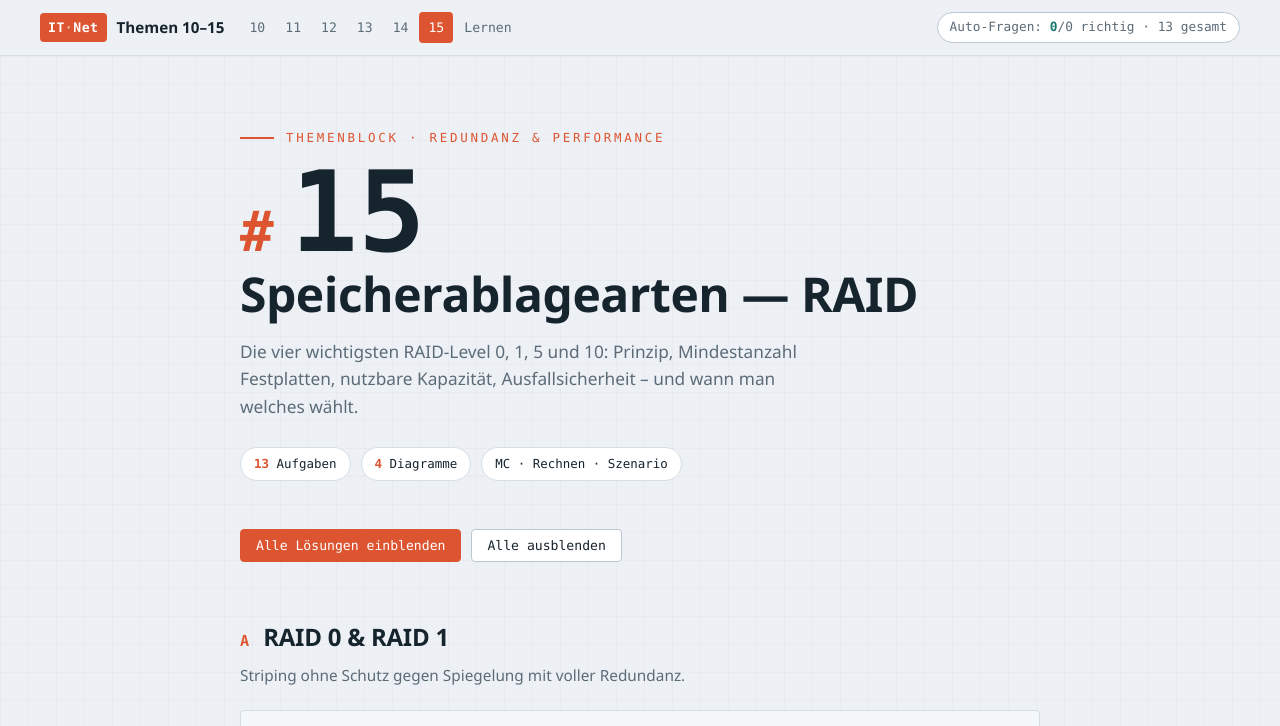
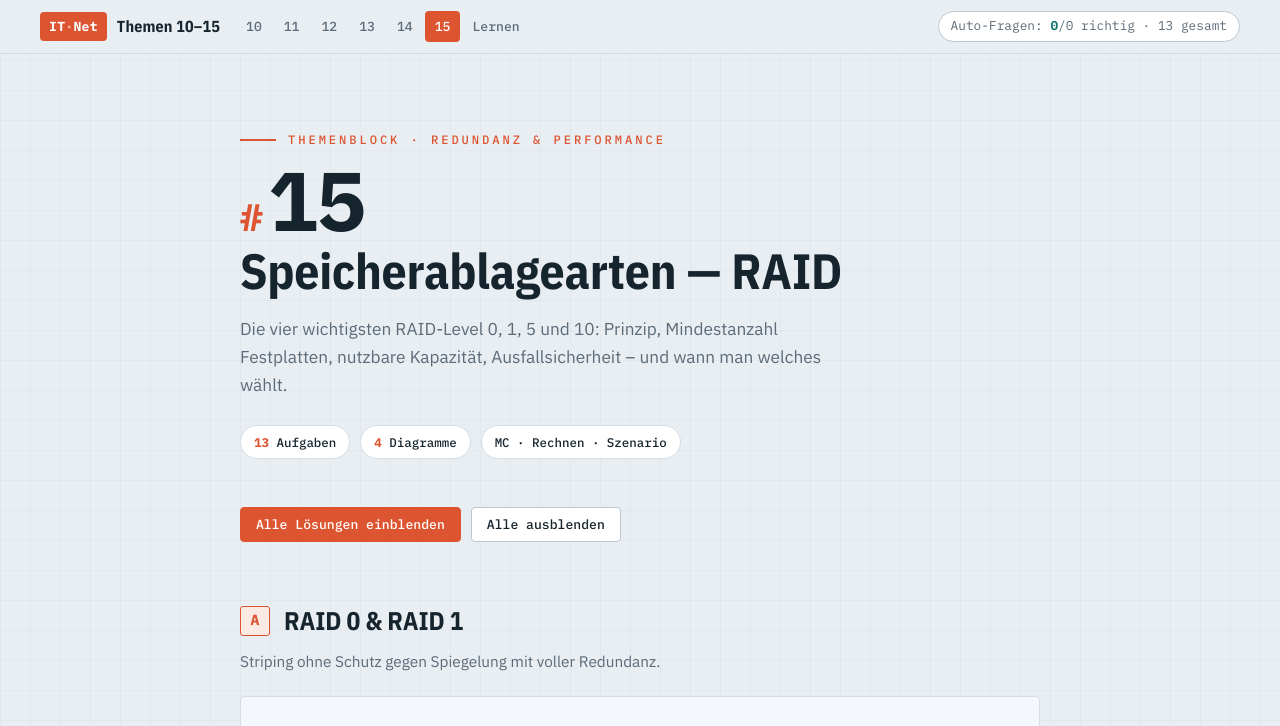
Before and after one commit to TestsPeda/Website_Learn_IT_Network, a plain HTML site: page 15-raid.html in a window 1280 px wide. Shown: the top 726 px of the page. Drawn offline with nearby package versions, Linux system fonts and the light colour scheme.

Commit message:
Optimized structure and styling

```diff
--- a/assets/style.css
+++ b/assets/style.css
@@ -1,15 +1,20 @@
+@import url('https://fonts.googleapis.com/css2?family=IBM+Plex+Mono:wght@400;500;600;700&family=IBM+Plex+Sans+Condensed:wght@600;700&family=IBM+Plex+Sans:wght@400;500;600;700&display=swap');
+
 /* =========================================================================
    IT-Lernmaterial · Themen 10–15
-   Visual identity: signal-orange + deep teal on cool blue-grey paper.
-   Monospace carries all
-   technical tokens (IP, binär, hex, RAID) — the subject's own vernacular.
+   Visual identity: an engineering "drawing sheet" — signal-orange + deep teal
+   on cool blue-grey paper, set in the IBM Plex superfamily (the typeface drawn
+   for enterprise infrastructure — the subject's own world). IBM Plex Mono
+   carries every technical token (IP, binär, hex, RAID) — the subject's vernacular;
+   IBM Plex Sans Condensed gives headings a tight, engineered, blueprint-label cut.
+   Palette hexes are shared verbatim with the inline SVG diagrams — do not drift.
    ========================================================================= */
 
 :root {
-  /* palette — committed once, transcribed here */
-  --ground:      #EDF1F5;
+  /* palette — committed once; mirrored inside the inline SVGs */
+  --ground:      #E9EEF3;
   --surface:     #FFFFFF;
-  --surface-2:   #F5F8FB;
+  --surface-2:   #F4F7FB;
   --ink:         #16242E;
   --muted:       #5C6B78;
   --line:        #D4DEE6;
@@ -22,13 +27,13 @@
   --warn:        #B5462F;
   --gold:        #C6841E;
 
-  --font-display: "Segoe UI Semibold","Segoe UI",system-ui,-apple-system,sans-serif;
-  --font-body:    "Segoe UI",system-ui,-apple-system,"Helvetica Neue",sans-serif;
-  --font-mono:    "Cascadia Code","Cascadia Mono","Consolas",ui-monospace,"SF Mono",monospace;
+  --font-display: "IBM Plex Sans Condensed","Segoe UI",system-ui,-apple-system,sans-serif;
+  --font-body:    "IBM Plex Sans","Segoe UI",system-ui,-apple-system,"Helvetica Neue",sans-serif;
+  --font-mono:    "IBM Plex Mono","Cascadia Code","Consolas",ui-monospace,"SF Mono",monospace;
 
   --maxw: 880px;
   --radius: 4px;
-  --shadow: 0 1px 2px rgba(22,36,46,.06), 0 6px 22px rgba(22,36,46,.06);
+  --shadow: 0 1px 2px rgba(22,36,46,.06), 0 6px 22px rgba(22,36,46,.07);
 }
 
 * { box-sizing: border-box; }
@@ -38,40 +43,43 @@ html { scroll-behavior: smooth; scroll-padding-top: 84px; }
 body {
   margin: 0;
   font-family: var(--font-body);
+  font-weight: 400;
   color: var(--ink);
   background: var(--ground);
-  line-height: 1.6;
+  line-height: 1.62;
   -webkit-font-smoothing: antialiased;
+  text-rendering: optimizeLegibility;
   /* faint blueprint grid — quiet atmosphere, not loud */
   background-image:
-    linear-gradient(rgba(22,36,46,.022) 1px, transparent 1px),
-    linear-gradient(90deg, rgba(22,36,46,.022) 1px, transparent 1px);
-  background-size: 28px 28px;
+    linear-gradient(rgba(22,36,46,.026) 1px, transparent 1px),
+    linear-gradient(90deg, rgba(22,36,46,.026) 1px, transparent 1px);
+  background-size: 30px 30px;
 }
 
 /* ---------- top bar ---------------------------------------------------- */
 .topbar {
   position: sticky; top: 0; z-index: 50;
   display: flex; align-items: center; gap: 16px;
-  padding: 12px clamp(16px,4vw,40px);
-  background: rgba(237,241,245,.86);
-  backdrop-filter: blur(8px);
+  padding: 11px clamp(16px,4vw,40px);
+  background: rgba(233,238,243,.82);
+  backdrop-filter: blur(10px);
   border-bottom: 1px solid var(--line);
 }
 .brand { display: flex; align-items: center; gap: 10px; text-decoration: none; color: var(--ink); }
 .brand .mark {
-  font-family: var(--font-mono); font-weight: 700; letter-spacing: .04em;
-  background: var(--accent); color: #fff; padding: 4px 8px; border-radius: var(--radius);
+  font-family: var(--font-mono); font-weight: 700; letter-spacing: .02em;
+  background: var(--accent); color: #fff; padding: 4px 9px; border-radius: var(--radius);
   font-size: .82rem;
 }
-.brand .mark .slash { opacity: .6; }
-.brand b { font-weight: 700; font-size: .95rem; }
+.brand .mark .slash { opacity: .55; }
+.brand b { font-family: var(--font-display); font-weight: 700; font-size: 1rem; letter-spacing: .01em; }
 .brand span.sub { color: var(--muted); font-size: .8rem; }
 .topbar .spacer { flex: 1; }
 .topnav { display: flex; gap: 2px; flex-wrap: wrap; }
 .topnav a {
-  font-family: var(--font-mono); font-size: .82rem; text-decoration: none;
-  color: var(--muted); padding: 5px 9px; border-radius: var(--radius);
+  font-family: var(--font-mono); font-weight: 500; font-size: .82rem; text-decoration: none;
+  color: var(--muted); padding: 5px 10px; border-radius: var(--radius);
+  transition: color .12s, background .12s;
 }
 .topnav a:hover { color: var(--ink); background: var(--surface-2); }
 .topnav a.current { color: #fff; background: var(--accent); }
@@ -89,43 +97,60 @@ body {
 main { padding-bottom: 96px; }
 
 /* ---------- hero ------------------------------------------------------- */
-.hero { padding: clamp(36px,7vw,72px) 0 clamp(28px,4vw,40px); }
+/* the hero is framed like an engineering drawing plate: a hairline rule on the
+   left edge anchors the eyebrow → number → title as one titleblock. */
+.hero { padding: clamp(40px,7vw,76px) 0 clamp(28px,4vw,40px); }
 .eyebrow {
-  font-family: var(--font-mono); font-size: .78rem; letter-spacing: .22em;
+  font-family: var(--font-mono); font-weight: 500; font-size: .76rem; letter-spacing: .24em;
   text-transform: uppercase; color: var(--accent); margin: 0 0 14px;
   display: flex; align-items: center; gap: 12px;
 }
-.eyebrow::before { content:""; width: 34px; height: 2px; background: var(--accent); display:inline-block; }
+.eyebrow::before { content:""; width: 36px; height: 2px; background: var(--accent); display:inline-block; }
 
 .hero-num {
   font-family: var(--font-mono); font-weight: 700;
-  font-size: clamp(3.4rem,12vw,7rem); line-height: .9; color: var(--ink);
-  display: flex; align-items: baseline; gap: .15em;
+  font-size: clamp(2.8rem,9vw,5.2rem); line-height: .88; color: var(--ink);
+  display: flex; align-items: baseline; gap: .08em; letter-spacing: -.02em;
 }
-.hero-num .hash { color: var(--accent); font-size: .5em; }
+.hero-num .hash { color: var(--accent); font-size: .46em; font-weight: 600; }
 h1 {
   font-family: var(--font-display); font-weight: 700;
-  font-size: clamp(1.8rem,4.4vw,3rem); line-height: 1.06; margin: 6px 0 0;
-  letter-spacing: -.01em;
+  font-size: clamp(1.95rem,4.6vw,3.1rem); line-height: 1.04; margin: 8px 0 0;
+  letter-spacing: -.005em;
 }
 .hero .lede { font-size: 1.08rem; color: var(--muted); max-width: 60ch; margin: 18px 0 0; }
 
 .hero-meta { display: flex; flex-wrap: wrap; gap: 10px; margin-top: 26px; }
 .pill {
-  font-family: var(--font-mono); font-size: .78rem; color: var(--ink);
+  font-family: var(--font-mono); font-size: .78rem; font-weight: 500; color: var(--ink);
   background: var(--surface); border: 1px solid var(--line); border-radius: 999px;
   padding: 6px 13px;
 }
-.pill b { color: var(--accent); }
+.pill b { color: var(--accent); font-weight: 700; }
+
+/* staggered load-in for the titleblock — one restrained orchestrated moment */
+.hero > * { animation: rise .55s cubic-bezier(.2,.7,.2,1) backwards; }
+.hero > *:nth-child(1) { animation-delay: .04s; }
+.hero > *:nth-child(2) { animation-delay: .10s; }
+.hero > *:nth-child(3) { animation-delay: .16s; }
+.hero > *:nth-child(4) { animation-delay: .22s; }
+.hero > *:nth-child(5) { animation-delay: .28s; }
+.hero > *:nth-child(6) { animation-delay: .34s; }
+@keyframes rise { from { opacity: 0; transform: translateY(12px); } to { opacity: 1; transform: none; } }
 
 /* ---------- section heads --------------------------------------------- */
-.sec-head { margin: 56px 0 8px; display: flex; align-items: baseline; gap: 14px; }
+/* the index is a "plate" badge — it marks the real sequence (A/B/C, 10–15) */
+.sec-head { margin: 58px 0 8px; display: flex; align-items: center; gap: 14px; }
 .sec-head .ix {
-  font-family: var(--font-mono); color: var(--accent); font-weight: 700; font-size: .95rem;
+  font-family: var(--font-mono); color: var(--accent); font-weight: 700; font-size: .92rem;
+  flex: none; min-width: 30px; height: 30px; padding: 0 7px;
+  display: inline-flex; align-items: center; justify-content: center;
+  border: 1.5px solid var(--accent); border-radius: 3px; background: var(--accent-tint);
+  line-height: 1;
 }
 .sec-head h2 {
-  font-family: var(--font-display); font-weight: 700; font-size: 1.5rem; margin: 0;
-  letter-spacing: -.01em;
+  font-family: var(--font-display); font-weight: 700; font-size: 1.6rem; margin: 0;
+  letter-spacing: -.005em;
 }
 .sec-sub { color: var(--muted); margin: 0 0 22px; font-size: .96rem; }
 hr.rule { border: 0; border-top: 1px solid var(--line); margin: 0; }
@@ -135,6 +160,7 @@ hr.rule { border: 0; border-top: 1px solid var(--line); margin: 0; }
   background: var(--surface); border: 1px solid var(--line); border-radius: var(--radius);
   box-shadow: var(--shadow); margin: 18px 0; overflow: hidden;
   border-left: 3px solid var(--line-strong);
+  transition: border-color .15s, box-shadow .15s;
 }
 .q.answered-ok  { border-left-color: var(--accent-2); }
 .q.answered-bad { border-left-color: var(--accent); }
@@ -147,7 +173,7 @@ hr.rule { border: 0; border-top: 1px solid var(--line); margin: 0; }
   font-family: var(--font-mono); font-weight: 700; color: var(--accent); font-size: .95rem;
 }
 .q-type {
-  font-family: var(--font-mono); font-size: .68rem; letter-spacing: .12em; text-transform: uppercase;
+  font-family: var(--font-mono); font-weight: 500; font-size: .68rem; letter-spacing: .12em; text-transform: uppercase;
   color: var(--muted); border: 1px solid var(--line); border-radius: 999px; padding: 2px 9px;
 }
 .q-type.calc { color: var(--accent-deep); border-color: var(--accent-tint); background: var(--accent-tint); }
@@ -155,7 +181,7 @@ hr.rule { border: 0; border-top: 1px solid var(--line); margin: 0; }
 
 .q-body { padding: 12px 22px 4px; }
 .q-text { margin: 0 0 14px; font-size: 1.02rem; }
-.q-text strong { font-weight: 700; }
+.q-text strong { font-weight: 600; }
 .q-body code, .mono { font-family: var(--font-mono); }
 .q-body code {
   background: var(--surface-2); border: 1px solid var(--line); border-radius: 3px;
@@ -174,7 +200,7 @@ hr.rule { border: 0; border-top: 1px solid var(--line); margin: 0; }
 .opt .tick {
   flex: none; width: 20px; height: 20px; border: 1.5px solid var(--line-strong);
   border-radius: 50%; display: grid; place-items: center; margin-top: 1px;
-  font-family: var(--font-mono); font-size: .7rem; color: transparent;
+  font-family: var(--font-mono); font-weight: 700; font-size: .7rem; color: transparent;
 }
 .opt[data-multi="true"] .tick { border-radius: 4px; }
 .q-options.locked .opt { cursor: default; }
@@ -191,7 +217,7 @@ hr.rule { border: 0; border-top: 1px solid var(--line); margin: 0; }
 /* reveal button + solution */
 .q-foot { padding: 4px 22px 18px; }
 .q-reveal {
-  font-family: var(--font-mono); font-size: .82rem; cursor: pointer;
+  font-family: var(--font-mono); font-weight: 500; font-size: .82rem; cursor: pointer;
   background: transparent; color: var(--accent-2); border: 1px solid var(--accent-2);
   border-radius: var(--radius); padding: 7px 14px; transition: background .12s,color .12s;
 }
@@ -205,8 +231,8 @@ hr.rule { border: 0; border-top: 1px solid var(--line); margin: 0; }
 }
 .q-solution[hidden] { display: none; }
 .q-solution .sol-label {
-  font-family: var(--font-mono); font-size: .68rem; letter-spacing: .14em; text-transform: uppercase;
-  color: var(--accent-2); font-weight: 700; display: block; margin-bottom: 8px;
+  font-family: var(--font-mono); font-weight: 700; font-size: .68rem; letter-spacing: .14em; text-transform: uppercase;
+  color: var(--accent-2); display: block; margin-bottom: 8px;
 }
 .q-solution p { margin: 0 0 8px; }
 .q-solution p:last-child { margin-bottom: 0; }
@@ -221,7 +247,7 @@ hr.rule { border: 0; border-top: 1px solid var(--line); margin: 0; }
   border: 1px solid #CFE5E1; border-radius: 4px; padding: 8px 12px; margin: 8px 0; white-space: pre-wrap;
 }
 .tag-mistake {
-  display:inline-block; font-family:var(--font-mono); font-size:.7rem; color:var(--warn);
+  display:inline-block; font-family:var(--font-mono); font-weight:500; font-size:.7rem; color:var(--warn);
   background:var(--accent-tint); border:1px solid #EBC9BD; border-radius:999px; padding:1px 8px; margin-right:6px;
 }
 
@@ -237,14 +263,21 @@ figure.diagram figcaption {
 }
 .svg-label { font-family: var(--font-mono); font-size: 12px; fill: var(--ink); }
 .svg-label-sm { font-family: var(--font-mono); font-size: 10px; fill: var(--muted); }
-.svg-title { font-family: var(--font-body); font-weight: 700; font-size: 13px; fill: var(--ink); }
+.svg-title { font-family: var(--font-display); font-weight: 700; font-size: 13px; fill: var(--ink); }
+
+/* index signature: the star-topology nav. Nodes lift on hover — the only
+   interactive flourish on the page, and it teaches Topic 13 by being one.
+   The whole group translates so the box and its labels move together. */
+.node { transition: transform .16s cubic-bezier(.2,.7,.2,1); }
+a:hover .node, a:focus-visible .node { transform: translateY(-3px); }
+a:hover .node rect[stroke] { filter: drop-shadow(0 5px 10px rgba(22,36,46,.18)); }
 
 /* ---------- gallery page ---------------------------------------------- */
 .gal-nav { display: flex; flex-wrap: wrap; gap: 8px; margin-top: 18px; }
 .gal-nav a.pill { text-decoration: none; transition: border-color .15s, transform .15s; }
 .gal-nav a.pill:hover { border-color: var(--line-strong); transform: translateY(-2px); }
 .gal-nav .cnt {
-  font-family: var(--font-mono); font-size: .7rem; color: var(--accent); margin-left: 4px;
+  font-family: var(--font-mono); font-weight: 600; font-size: .7rem; color: var(--accent); margin-left: 4px;
 }
 .sec-sub .src-link { color: var(--accent); text-decoration: none; font-weight: 600; }
 .sec-sub .src-link:hover { text-decoration: underline; }
@@ -280,7 +313,7 @@ table.ref {
   border-collapse: collapse; width: 100%; font-size: .9rem; background: var(--surface);
 }
 table.ref th, table.ref td { border: 1px solid var(--line); padding: 8px 11px; text-align: left; vertical-align: top; }
-table.ref th { background: var(--ink); color: #fff; font-weight: 600; font-size: .82rem; }
+table.ref th { background: var(--ink); color: #fff; font-family: var(--font-display); font-weight: 600; font-size: .84rem; letter-spacing: .01em; }
 table.ref tr:nth-child(even) td { background: var(--surface-2); }
 table.ref code, table.ref .mono { font-family: var(--font-mono); font-size: .9em; }
 
@@ -289,7 +322,7 @@ table.ref code, table.ref .mono { font-family: var(--font-mono); font-size: .9em
   border: 1px solid var(--line); border-left: 3px solid var(--gold); background: #FCF7EC;
   border-radius: var(--radius); padding: 12px 16px; margin: 14px 0; font-size: .92rem;
 }
-.note .lbl { font-family: var(--font-mono); font-size: .7rem; letter-spacing:.12em; text-transform:uppercase; color: var(--gold); font-weight:700; }
+.note .lbl { font-family: var(--font-mono); font-weight: 700; font-size: .7rem; letter-spacing:.12em; text-transform:uppercase; color: var(--gold); }
 
 /* ---------- index page topic grid ------------------------------------- */
 .topic-grid { display: grid; grid-template-columns: repeat(auto-fill,minmax(250px,1fr)); gap: 16px; margin: 8px 0 0; }
@@ -302,7 +335,7 @@ table.ref code, table.ref .mono { font-family: var(--font-mono); font-size: .9em
 .topic-card:hover { transform: translateY(-3px); border-color: var(--line-strong);
   box-shadow: 0 8px 30px rgba(22,36,46,.12); }
 .topic-card .tc-num { font-family: var(--font-mono); font-weight: 700; color: var(--accent); font-size: 1.5rem; }
-.topic-card h3 { font-family: var(--font-display); margin: 0; font-size: 1.12rem; }
+.topic-card h3 { font-family: var(--font-display); font-weight: 700; margin: 0; font-size: 1.2rem; letter-spacing: -.005em; }
 .topic-card p { margin: 0; color: var(--muted); font-size: .9rem; }
 .topic-card .tc-meta { margin-top: auto; font-family: var(--font-mono); font-size: .74rem; color: var(--muted); padding-top: 8px; }
 
@@ -316,13 +349,13 @@ table.ref code, table.ref .mono { font-family: var(--font-mono); font-size: .9em
 .pager a:hover { border-color: var(--accent); }
 .pager a.next { text-align: right; }
 .pager a span { display: block; font-family: var(--font-mono); font-size: .72rem; color: var(--muted); letter-spacing:.1em; text-transform:uppercase; }
-.pager a b { font-weight: 700; }
+.pager a b { font-family: var(--font-display); font-weight: 700; font-size: 1.05rem; }
 .pager a[aria-disabled="true"] { opacity: .4; pointer-events: none; }
 
 /* ---------- controls bar ---------------------------------------------- */
 .controls { display: flex; flex-wrap: wrap; gap: 10px; align-items: center; margin: 8px 0 24px; }
 .btn {
-  font-family: var(--font-mono); font-size: .82rem; cursor: pointer; border-radius: var(--radius);
+  font-family: var(--font-mono); font-weight: 500; font-size: .82rem; cursor: pointer; border-radius: var(--radius);
   padding: 8px 15px; border: 1px solid var(--line-strong); background: var(--surface); color: var(--ink);
   transition: background .12s, border-color .12s, color .12s;
 }
```
